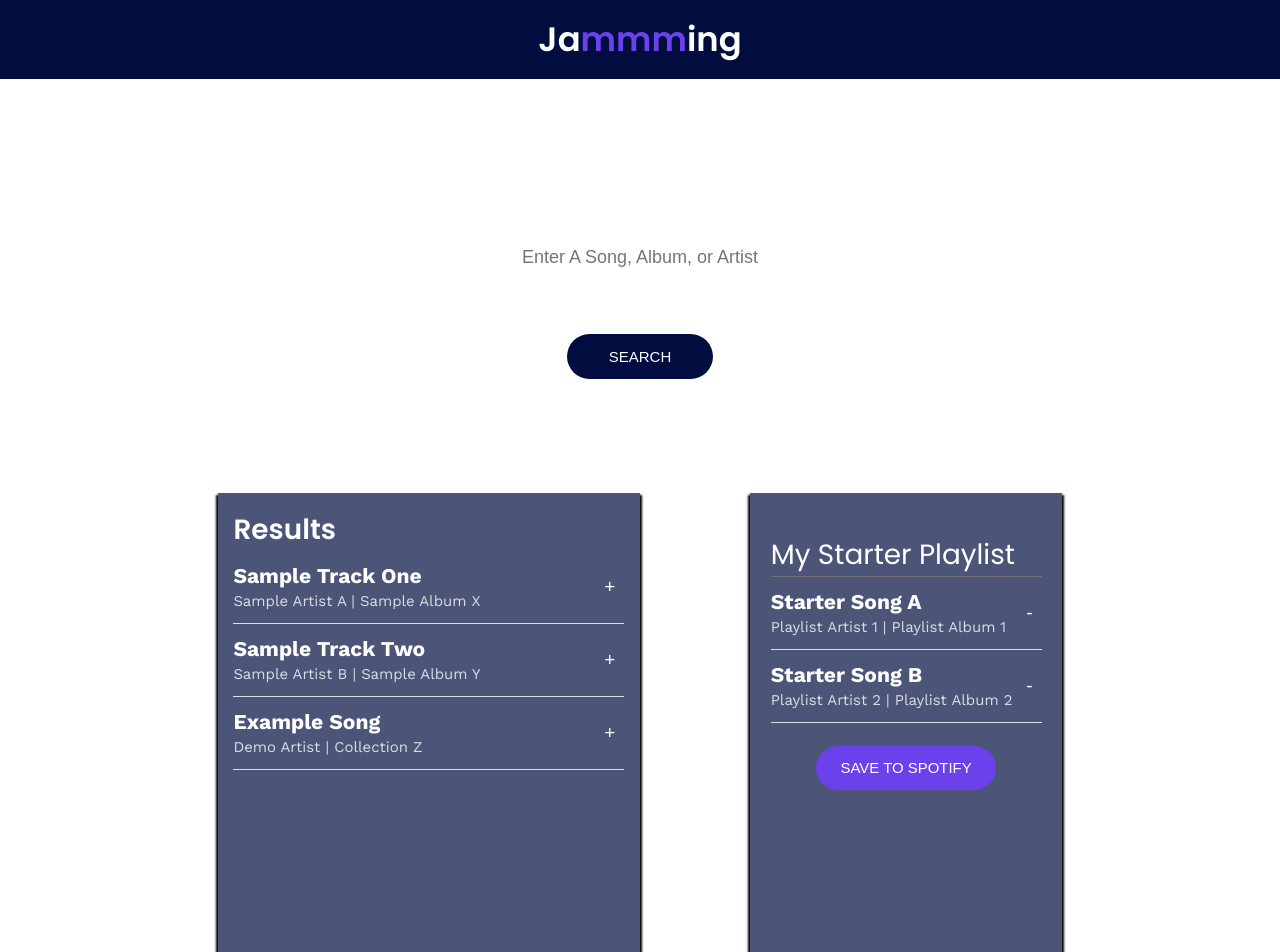
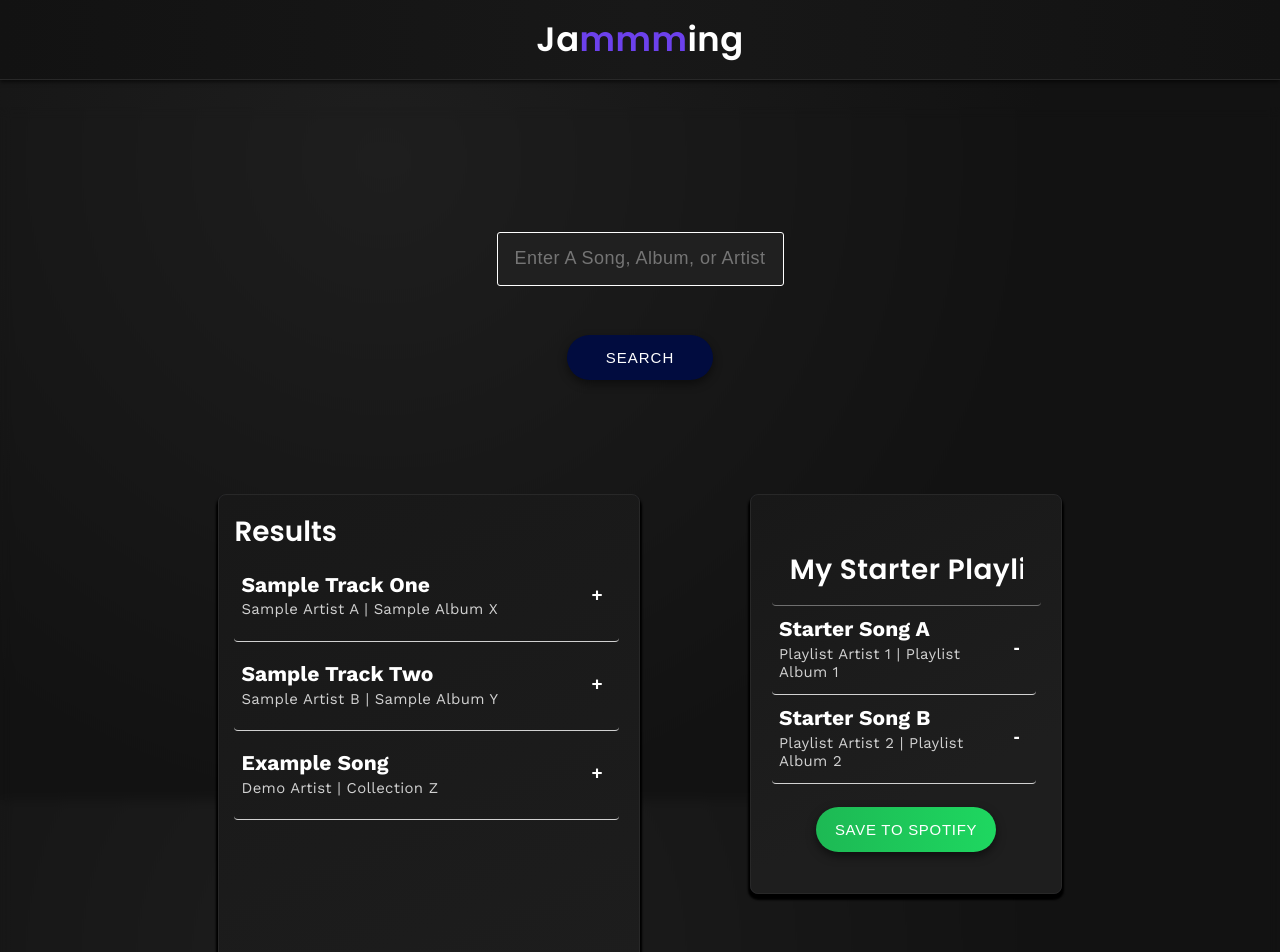
Before and after one commit to BluUsername/jammming, a React (Create React App) app: page / in a window 1280 px wide. Shown: the top 952 px of the page. Built offline with nearby package versions, Linux system fonts and the light colour scheme.

Commit message:
feat(theme): apply Spotify-inspired dark theme with green accent and revamped component styles

```diff
--- a/src/Components/App/App.css
+++ b/src/Components/App/App.css
@@ -1,3 +1,37 @@
+h1 {
+	padding: .85rem 0 .9rem;
+	background: linear-gradient(90deg,#121212,#181818,#121212);
+	border-bottom: 1px solid var(--color-border);
+	text-align: center;
+	font-family: 'Poppins', sans-serif;
+	font-size: 2rem;
+	letter-spacing: .5px;
+	color: var(--color-text-primary);
+	margin: 0;
+	position: sticky;
+	top: 0;
+	z-index: 30;
+	box-shadow: 0 2px 4px rgba(0,0,0,.6);
+}
+
+h1 .highlight { color: var(--color-accent); }
+.App {
+	height: 100%;
+	padding: 0 10% 6rem;
+	font-family: var(--font-stack);
+	font-weight: 500;
+	color: var(--color-text-primary);
+	backdrop-filter: blur(6px) saturate(140%);
+}
+
+.App-playlist {
+	display: flex;
+	justify-content: space-between;
+	width: 100%;
+	gap: 2.5rem;
+	align-items: flex-start;
+	margin-top: 1rem;
+}
 body,
 html,
 #root {
--- a/src/Components/Playlist/Playlist.css
+++ b/src/Components/Playlist/Playlist.css
@@ -1,3 +1,51 @@
+.Playlist {
+	display: flex;
+	flex-direction: column;
+	align-items: stretch;
+	overflow-y: auto;
+	width: 37%;
+	max-height: 950px;
+	padding: 2rem 1.4rem 2.4rem;
+	background: linear-gradient(155deg,var(--color-panel) 0%, var(--color-panel-alt) 70%);
+	border: 1px solid var(--color-border);
+	border-radius: var(--radius-md);
+	box-shadow: var(--shadow-elev);
+	position: relative;
+}
+
+.Playlist input {
+	width: 100%;
+	background: #202020;
+	border: 1px solid #333;
+	padding: .75rem 1rem;
+	border-radius: var(--radius-sm);
+	font-family: 'Poppins', sans-serif;
+	font-size: 1.2rem;
+	color: var(--color-text-primary);
+	font-weight: 600;
+	letter-spacing: .5px;
+	transition: border-color var(--transition), background var(--transition);
+}
+.Playlist input:hover { background:#232323; }
+.Playlist input:focus { border-color: var(--color-accent); background:#252525; }
+.Playlist-save {
+	cursor: pointer;
+	width: 11rem;
+	padding: .85rem 0;
+	border-radius: var(--radius-pill);
+	border: none;
+	margin-top: 1.6rem;
+	background: linear-gradient(90deg,var(--color-accent), var(--color-accent-hover));
+	text-align: center;
+	font-size: .85rem;
+	transition: filter var(--transition-fast), transform var(--transition-fast);
+	color: #fff;
+	font-weight: 600;
+	letter-spacing: .75px;
+	box-shadow: 0 4px 10px rgba(0,0,0,.5);
+}
+.Playlist-save:hover { filter: brightness(1.06); transform: translateY(-2px); }
+.Playlist-save:active { transform: translateY(0); filter: brightness(.93); }
 .Playlist {
 	display: flex;
 	flex-direction: column;
--- a/src/Components/SearchBar/SearchBar.css
+++ b/src/Components/SearchBar/SearchBar.css
@@ -1,3 +1,23 @@
+.SearchBar { margin: 1.5rem 0; display:flex; justify-content:center; gap:.5rem; }
+.SearchBar input { padding:.85rem 1rem; width:340px; }
+.SearchButton { cursor: pointer; width: 8.6rem; padding: .85rem 0 .9rem; border-radius: var(--radius-pill); background: linear-gradient(90deg,var(--color-accent), var(--color-accent-hover)); text-align: center; font-size: .8rem; letter-spacing: 1px; transition: filter var(--transition-fast), transform var(--transition-fast); border: none; color: #fff; font-weight: 600; box-shadow: 0 4px 10px rgba(0,0,0,.45); }
+.SearchButton:hover { filter:brightness(1.08); transform:translateY(-2px); }
+.SearchButton:active { filter:brightness(.92); transform:translateY(0); }
+
+.SearchBar input:focus { outline: none; }
+.SearchBar input {
+  border: 1px solid #333;
+  background:#202020;
+  border-radius: var(--radius-pill);
+  margin-bottom: 1.9rem;
+  color: var(--color-text-primary);
+  text-align: center;
+  font-size: .95rem;
+  letter-spacing:.5px;
+  transition: background var(--transition-fast), border-color var(--transition-fast);
+}
+.SearchBar input:hover { background:#242424; }
+.SearchBar input:focus { border-color: var(--color-accent); background:#262626; }
 .SearchBar { margin: 1.5rem 0; display:flex; justify-content:center; gap:.5rem; }
 .SearchBar input { padding:.55rem 1rem; width:280px; }
 .SearchButton { background:#6c41ec; border:none; color:#fff; font-weight:600; padding:.6rem 1.1rem; cursor:pointer; }
--- a/src/Components/SearchResults/SearchResults.css
+++ b/src/Components/SearchResults/SearchResults.css
@@ -1,3 +1,18 @@
+.SearchResults {
+  width: 50%;
+  height: 950px;
+  overflow-y: auto;
+  padding: 1.4rem 1.25rem 2.2rem;
+  background: linear-gradient(155deg,var(--color-panel) 0%, var(--color-panel-alt) 70%);
+  border: 1px solid var(--color-border);
+  border-radius: var(--radius-md);
+  box-shadow: var(--shadow-elev);
+  position: relative;
+}
+
+@media only screen and (max-width: 1020px) {
+  .SearchResults { width: 90%; margin-bottom: 2rem; }
+}
 .SearchResults {
   width: 50%;
   height: 950px;
--- a/src/Components/Track/Track.css
+++ b/src/Components/Track/Track.css
@@ -1,3 +1,36 @@
+.Track {
+	display: flex;
+	align-items: center;
+	border-bottom: 1px solid #262626;
+	padding: .35rem .4rem .55rem;
+	gap: .75rem;
+	border-radius: 4px;
+	transition: background var(--transition-fast), box-shadow var(--transition-fast);
+}
+.Track:hover { background: #1e1e1e; }
+
+.Track-action {
+	cursor: pointer;
+	padding: .55rem .9rem .6rem;
+	font-size: 1.05rem;
+	border: none;
+	background: #262626;
+	color: var(--color-text-primary);
+	border-radius: var(--radius-pill);
+	line-height: 1;
+	font-weight: 600;
+	transition: background var(--transition-fast), color var(--transition-fast), transform var(--transition-fast);
+}
+.Track-action:hover { background: var(--color-accent); color:#fff; }
+.Track-action:active { transform: scale(.9); }
+
+.Track-information p {
+	font-size: .78rem;
+	font-weight: 400;
+	color: var(--color-text-secondary);
+	letter-spacing: .3px;
+	margin: 0;
+}
 .Track {
 	display: flex;
 	align-items: center;
--- a/src/Components/TrackList/TrackList.css
+++ b/src/Components/TrackList/TrackList.css
@@ -1,3 +1,7 @@
+.TrackList { width:100%; max-height:420px; overflow-y:auto; padding-right:.25rem; }
+.TrackList::-webkit-scrollbar{ width:10px; }
+.TrackList::-webkit-scrollbar-thumb{ background:#272727; border-radius:6px; }
+.TrackList::-webkit-scrollbar-thumb:hover{ background:#313131; }
 .TrackList { width:100%; max-height:420px; overflow-y:auto; }
 .TrackList::-webkit-scrollbar{ width:8px; }
 .TrackList::-webkit-scrollbar-thumb{ background:#333; border-radius:4px; }
--- a/src/index.css
+++ b/src/index.css
@@ -1,3 +1,50 @@
+/* Global Theme (Spotify-inspired) */
+:root {
+  --color-bg: #121212;
+  --color-bg-alt: #0f0f0f;
+  --color-panel: #181818;
+  --color-panel-alt: #1e1e1e;
+  --color-border: #282828;
+  --color-accent: #1DB954;
+  --color-accent-hover: #1ed760;
+  --color-text-primary: #FFFFFF;
+  --color-text-secondary: #B3B3B3;
+  --color-focus-ring: #1DB954;
+  --shadow-elev: 0 4px 12px rgba(0,0,0,0.4);
+  --radius-sm: 4px;
+  --radius-md: 8px;
+  --radius-pill: 500px;
+  --transition-fast: 120ms ease;
+  --transition: 160ms ease;
+  --font-stack: 'Poppins', 'Work Sans', Arial, sans-serif;
+}
+
+body {
+  margin: 0;
+  font-family: var(--font-stack);
+  -webkit-font-smoothing: antialiased;
+  -moz-osx-font-smoothing: grayscale;
+  background: radial-gradient(circle at 30% 20%, #1e1e1e, #121212 60%) fixed;
+  color: var(--color-text-primary);
+}
+
+code {
+  font-family: source-code-pro, Menlo, Monaco, Consolas, 'Courier New', monospace;
+}
+
+* { box-sizing: border-box; }
+
+/* Scrollbar styling */
+::-webkit-scrollbar { width: 10px; }
+::-webkit-scrollbar-track { background: transparent; }
+::-webkit-scrollbar-thumb { background: #2e2e2e; border-radius: 6px; }
+::-webkit-scrollbar-thumb:hover { background: #3a3a3a; }
+
+/* Focus outline for accessibility */
+:focus-visible {
+  outline: 2px solid var(--color-focus-ring);
+  outline-offset: 2px;
+}
 body {
   margin: 0;
   font-family: 'Poppins', 'Work Sans', sans-serif;
```
